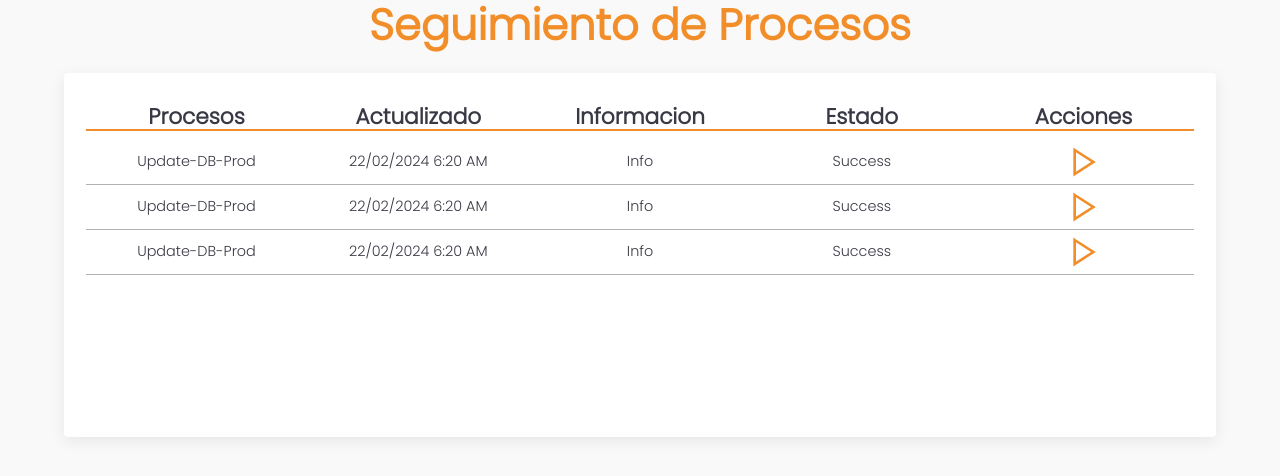
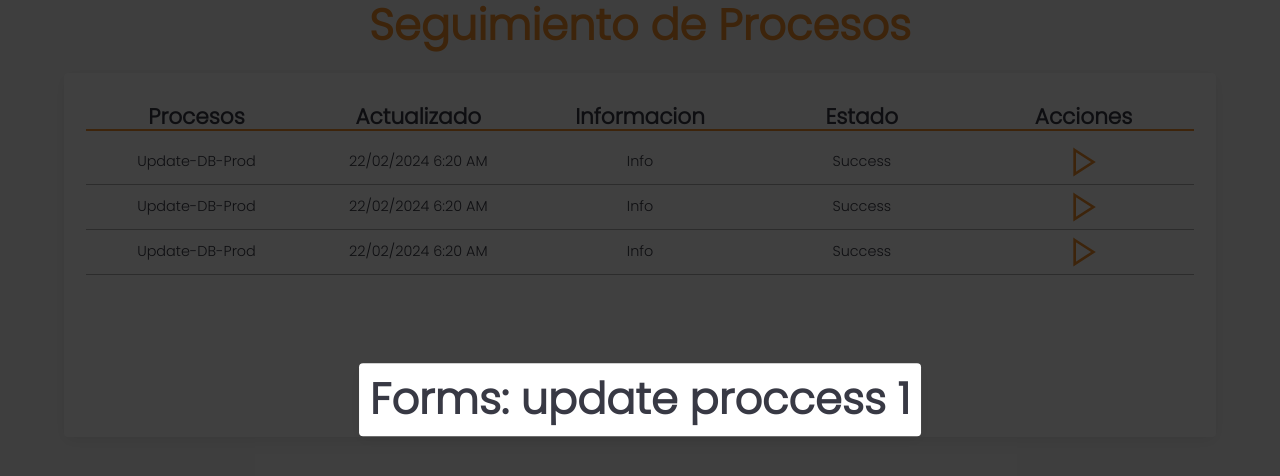
Before and after one commit to Tvallejoss/bp-process-frontend, a Next.js app: page / in a window 1280 px wide. Both pictures are taken after a click on the icon 1083 px from the left and 162 px from the top of the page. Shown: the top 476 px of the page. Built offline with nearby package versions, Linux system fonts and the light colour scheme.

Commit message:
Wip: adding the firsts modals logic

```diff
--- /dev/null
+++ b/src/components/atoms/Backdrop/Backdrop.jsx
@@ -0,0 +1,8 @@
+// Styles
+import classes from './Backdrop.module.css';
+
+const Backdrop = ({ onClose }) => {
+  return <div className={classes['backdrop']} onClick={onClose}></div>;
+};
+
+export default Backdrop;
--- /dev/null
+++ b/src/components/atoms/Backdrop/Backdrop.module.css
@@ -0,0 +1,9 @@
+.backdrop {
+  position: fixed;
+  top: 0;
+  left: 0;
+  width: 100%;
+  height: inherit;
+  z-index: 40;
+  background-color: rgba(0, 0, 0, 0.75);
+}
--- /dev/null
+++ b/src/components/atoms/Backdrop/index.js
@@ -0,0 +1,2 @@
+export * from './Backdrop';
+export { default } from './Backdrop';
--- /dev/null
+++ b/src/components/molecules/Modal/Modal.jsx
@@ -0,0 +1,21 @@
+// Utilities
+import { createPortal } from 'react-dom';
+// Components
+import Backdrop from '@/components/atoms/Backdrop';
+// Styles
+import classes from './Modal.module.css';
+
+const ModalOverlay = ({ children }) => {
+  return <div className={classes['modal']}>{children}</div>;
+};
+
+const Modal = ({ onClose, children }) => {
+  return (
+    <>
+      {createPortal(<Backdrop onClose={onClose} />, document.body)}
+      {createPortal(<ModalOverlay>{children}</ModalOverlay>, document.body)}
+    </>
+  );
+};
+
+export default Modal;
--- /dev/null
+++ b/src/components/molecules/Modal/Modal.module.css
@@ -0,0 +1,27 @@
+.modal {
+  position: fixed;
+  top: 50%;
+  left: 50%;
+  transform: translate(-50%, -50%);
+  min-width: fit-content;
+  max-width: 75%;
+  width: max-content;
+  padding: var(--spacing-3);
+  background-color: var(--color-light);
+  border-radius: var(--border-radius);
+  box-shadow: var(--box-shadow);
+  z-index: 45;
+  animation: fade-in 200ms ease-in;
+}
+
+@keyframes fade-in {
+  0% {
+    opacity: 0;
+    transform: translate(-50%, -50%) scale(1.1);
+  }
+
+  100% {
+    opacity: 1;
+    transform: translate(-50%, -50%) scale(1);
+  }
+}
--- /dev/null
+++ b/src/components/molecules/Modal/index.js
@@ -0,0 +1,2 @@
+export * from './Modal';
+export { default } from './Modal';
--- a/src/components/molecules/Table/Table.jsx
+++ b/src/components/molecules/Table/Table.jsx
@@ -1,4 +1,4 @@
-'use client'
+"use client";
 
 // Hooks
 import React from "react";
@@ -25,9 +25,9 @@ const Table = () => {
                 </ol>
             </div>
 
-            <TableField name= 'update 1' />
-            <TableField name= 'update 2'/>
-            <TableField name= 'update 3' />
+            <TableField name="update proccess 1" />
+            <TableField name="update process 2" />
+            <TableField name="update process3" />
         </div>
     );
 };
--- a/src/components/molecules/TableField/TableField.jsx
+++ b/src/components/molecules/TableField/TableField.jsx
@@ -1,19 +1,18 @@
-'use client'
+"use client";
 
 // Hooks
-import React from "react";
+import { useState } from "react";
 
 // Styles
 import classes from "./TableField.module.css";
 
-const TableField = ( {name}) => {
+// Components
+import Modal from "@/components/molecules/Modal";
 
-    const openPopUp = () =>
-    {
-        console.log('name', name);
-        alert('Popup open', name )
-    }
+const TableField = ({ name }) => {
+    const openPopUp = () => {};
 
+    const [showFormProccessModal, setshowFormProccessModal] = useState(false);
 
     return (
         <div className={classes["table-campos"]}>
@@ -32,13 +31,21 @@ const TableField = ( {name}) => {
                         stroke="#f28e2a"
                         strokeWidth="2"
                         className="feather feather-play"
-                        onClick = {()=> openPopUp()}
+                        onClick={() => setshowFormProccessModal(true)}
                     >
                         <polygon points="5 3 19 12 5 21 5 3"></polygon>
-
                     </svg>
                 </li>
             </ol>
+
+            {showFormProccessModal && (
+                <Modal onClose={() => setshowFormProccessModal(false)}>
+                    <h1 onCancel={() => setshowFormProccessModal(false)}>
+                        {" "}
+                        Forms: {name}
+                    </h1>
+                </Modal>
+            )}
         </div>
     );
 };
```
